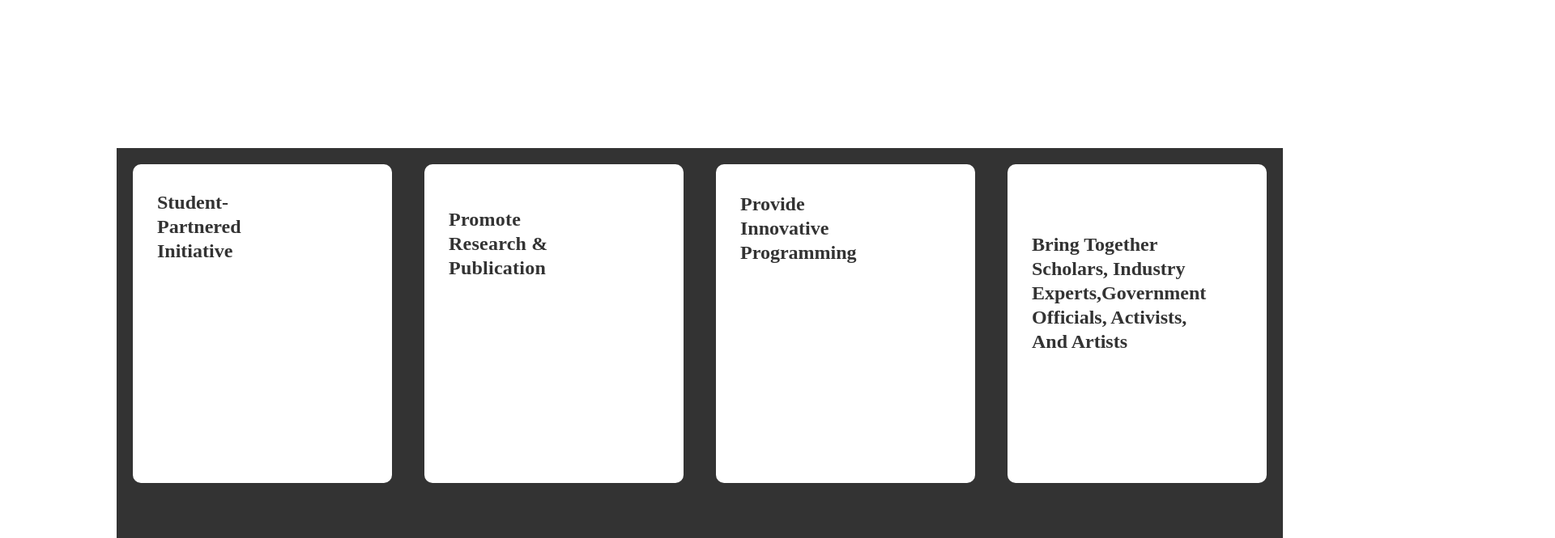
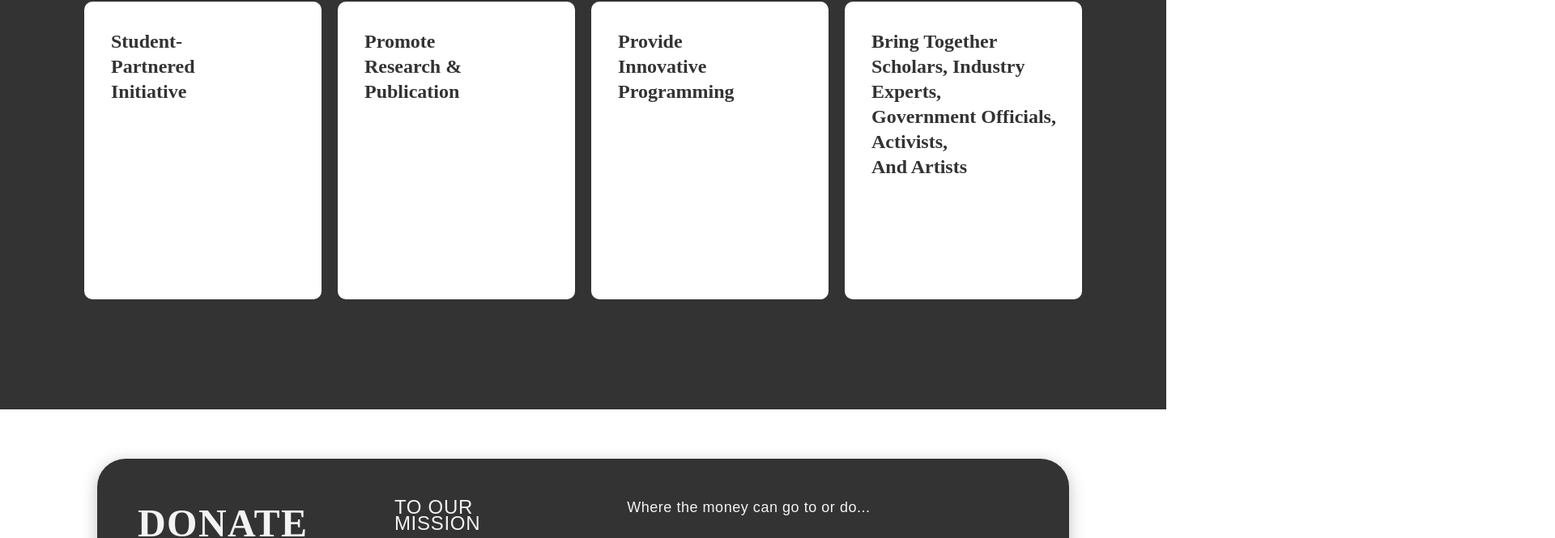
Before and after one commit to include-davis/nvsi, a Next.js app: page / in a window 1280 px wide. Shown: the part 872-1537 px from the top of the page at 81% size, 1920 px wide, since content can reach past the window. Built offline with nearby package versions, Linux system fonts and the light colour scheme.

Commit message:
Top-half styling and dimensions

```diff
--- a/pages/index.js
+++ b/pages/index.js
@@ -4,37 +4,31 @@ import styles from '../styles/Home.module.css'
 
 export default function Home() {
   return (
+  <div className = "About-Page">
     <div className = "Mission-Statement">
       <div className = "Mission-Title">MISSION</div>
-    <div className ="Mission-paragraph">
+      <div className ="Mission-Paragraph">
       <p>
       The New Viet Nam Studies Initiative at UC Davis promotes research in the sciences and social sciences on contemporary Viet Nam – domestically and internationally – with a focus on economic and political development in addition to arts and culture. We bring together scholars from around the world for collaborative research, symposia, conferences, forums, performances, curricula, and publications. Academic programming and activities focus on the reformation of Viet Nam’s cultural-political identity as it moves towards having a greater role economically in the world.
       </p>
       </div>
-    <div className = "Container">
-        <div className ="pillar-1">
-           <div className="Student">Student-Partnered Initiative</div>
+      <div className = "Our-Pillars-Title">OUR PILLARS</div>
     </div>
-        <div className ="pillar-2">
-          <div className = "promote">Promote Research & Publication</div>
+
+    <div className = "Pillar-Container">
+        <div className ="pillar-1">Student-<br></br>Partnered<br></br>Initiative</div>
+        <div className ="pillar-2">Promote <br></br>Research &<br></br> Publication</div>
+        <div className ="pillar-3">Provide <br></br>Innovative<br></br> Programming</div>
+        <div className ="pillar-4">Bring Together<br></br>Scholars, Industry<br></br>Experts,<br></br>Government Officials, Activists,<br></br>and Artists</div>
     </div>
-        <div className ="pillar-3">
-          <div className ="provide">Provide Innovative Programming</div>
-        </div>
-        <div className ="pillar-4">
-            <div className="Bring">Bring Together Scholars,
-            Industry
-           Experts,Government Officials, Activists, and
-           Artists
-            </div>
-        </div>
-    </div>
+
     <div className ="Donate-rectangle">
       <div className = "Donate">DONATE</div>
           <div className ="To-our-mission">TO OUR MISSION</div>
           <div className ="Where">Where the money can go to or do...</div>
     </div>
-    <div className ="Associates_list">Associates List</div>
+
+    <div className ="Associates_list">ASSOCIATES LIST</div>
             <div className="Kieu">Kieu Linh Valeverde</div>
             <h3>Professor of Asian American Studies and Founding Director of the New Viet Nam Studies Initiative</h3>
         <div className="Iris">Iris Vang</div>
@@ -47,10 +41,8 @@ export default function Home() {
       <div className ="update"> Update on events | How to get involve | Contact us directly</div>
       <div className="emailname_rectangle">
         <div className ="email_rectangle"></div>
-
       </div>
     </div>
-
   </div>
   )
 }
--- a/styles/globals.css
+++ b/styles/globals.css
@@ -1,23 +1,31 @@
 html,
 
+.Mission-Statement{
+  position: absolute;
+  display: flex;
+  background-image: url(../public/about_background.svg);
+  background-repeat: no-repeat;
+  height: 807px;
+}
 .Mission-Title{
 position: absolute;
+
 width: 332px;
 height: 91px;
 left: 144px;
 top: 265px;
-font-family: Hatton;
+font-family: "Hatton";
 font-style: normal;
 font-weight: normal;
 font-size: 72px;
 line-height: 91px;
+color: #FFFFFF;
 /* identical to box height */
 display: flex;
 align-items: center;
-
 }
 
-.Mission-paragraph{
+.Mission-Paragraph{
 position: absolute;
 width: 632px;
 height: 221px;
@@ -33,74 +41,128 @@ line-height: 25px;
 display: flex;
 align-items: center;
 letter-spacing: 0.03em;
-
+color: #ffffff;
 }
 
-.Container{
+.Our-Pillars-Title{
+  position: absolute;
+  width: 338px;
+  height: 60px;
+  left: 144px;
+  top: 732px;
+  font-family: "Hatton";
+  font-size: 48px;
+  line-height: 91px;
+  color: #33333;
+  /* identical to box height */
+  display: flex;
+  align-items: center;
+}
+
+.Pillar-Container{
   position: absolute;
   width: 1440px;
-  height: 549px;
+  height: 592px;
   left: 0px;
-  top: 790px;
+  top: 786px;
   background: #333;
   mix-blend-mode: normal;
-
   display: flex;
 }
 
 .pillar-1{
   width:283px;
   height:334px;
-  left: 104px;
-  top:895px;
-  padding: 30px;
-  margin: 20px;
+  top: 895px;
+  padding-top: 34px;
+  padding-left: 33px;
+  margin-left: 104px;
+  margin-top: 88px;
+  margin-right: 20px;
   background: #ffffff;
   border-radius: 10px;
+
+  font-family: "Hatton";
+  font-style: normal;
+  font-weight: 600;
+  font-size: 24px;
+  line-height: 31px;
+  align-items: center;
+  text-transform: capitalize;
+  color: #333333;
 }
 .pillar-2{
 width: 283px;
 height: 334px;
-left: 415px;
 top: 895px;
-padding: 30px;
-margin: 20px;
+padding-top: 34px;
+padding-left: 33px;
+margin-top: 88px;
+margin-left: 0px;
+margin-right: 20px;
 background: #ffffff;
 border-radius: 10px;
-}
+
+font-family: "Hatton";
+font-style: normal;
+font-weight: 600;
+font-size: 24px;
+line-height: 31px;
+align-items: center;
+text-transform: capitalize;
+color: #333333;}
 
 .pillar-3{
 width: 283px;
 height: 334px;
-left: 726px;
 top: 895px;
-padding: 30px;
-margin: 20px;
+padding-top: 34px;
+padding-left: 33px;
+margin-top: 88px;
+margin-left: 0px;
+margin-right: 20px;
 background: #ffffff;
 border-radius: 10px;
+font-family: "Hatton";
+font-style: normal;
+font-weight: 600;
+font-size: 24px;
+line-height: 31px;
+align-items: center;
+text-transform: capitalize;
+color: #333333;
 }
 
 .pillar-4{
 width: 283px;
 height: 334px;
-left: 1037px;
 top: 895px;
-padding: 30px;
-margin: 20px;
+padding-top: 34px;
+padding-left: 33px;
+margin-top: 88px;
+margin-left: 0px;
+margin-right: 104px;
 background: #ffffff;
 border-radius: 10px;
+
+font-family: "Hatton";
+font-style: normal;
+font-weight: 600;
+font-size: 24px;
+line-height: 31px;
+align-items: center;
+text-transform: capitalize;
+color: #333333;
 }
 
 .Student{
-width: 144px;
-height: 94px;
-left: 137px;
-top: 929px;
+
 font-family: Hatton;
 font-style: normal;
 font-weight: 600;
 font-size: 24px;
 line-height: 30px;
+
 display: flex;
 align-items: center;
 text-transform: capitalize;
@@ -363,9 +425,9 @@ color: #333333;
 .contact_rectangle{
 position: absolute;
 width: 1440px;
-height: 329px;
+height: 306px;
+top: 2588px;
 left: 0px;
-bottom: 0px;
 background: linear-gradient(91.59deg, #052F61 9.94%, #5D90CD 96.81%);
 
 }
```
Lines whose indentation alone changed are shown as unchanged.
